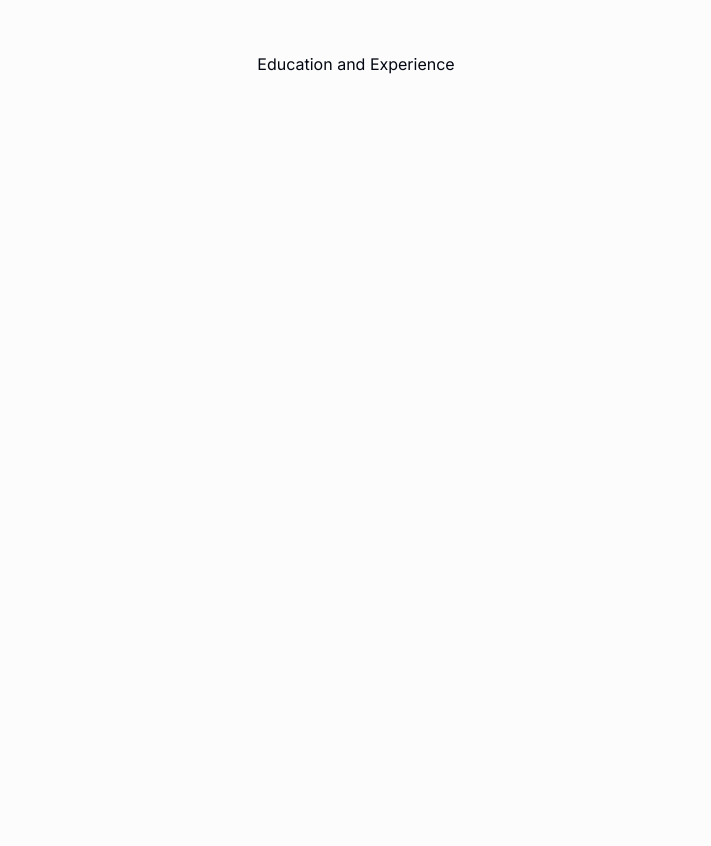
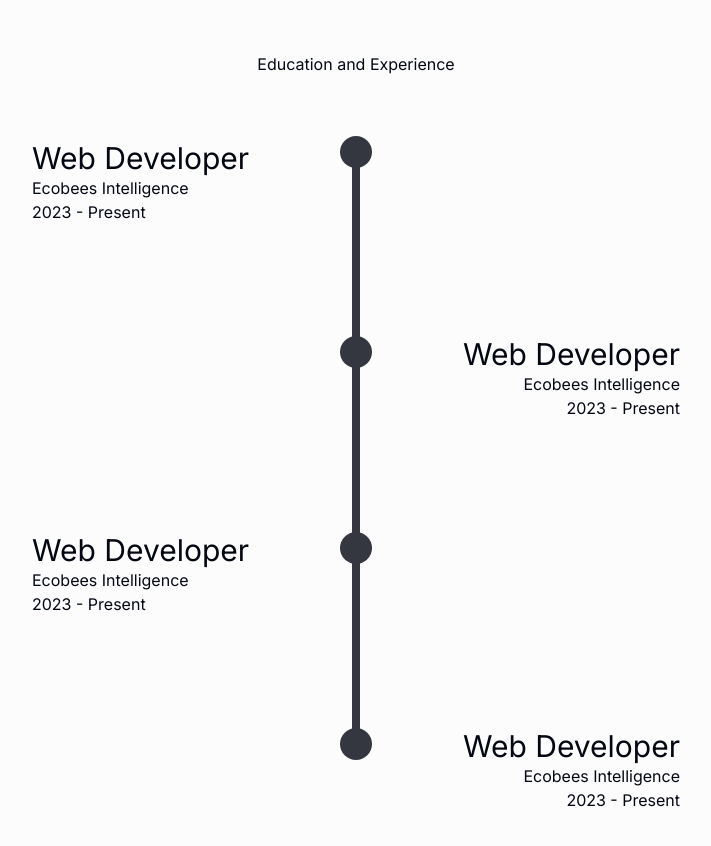
Before and after one commit to ishanghimire11/ishanghimire, a Next.js app: page / in a window 1280 px wide. Shown: the part 820-1666 px from the top of the page, without its empty margins (284-995 px from the left). Before the commit the page ends 1024 px from the top, so only its background shows below. Built offline with nearby package versions, Linux system fonts and the light colour scheme.

Commit message:
fix: timeline issue

```diff
--- a/src/components/Timeline.tsx
+++ b/src/components/Timeline.tsx
@@ -5,7 +5,7 @@
   return (
     <div className="flex flex-col items-center">
       <h1 className="pb-16">Education and Experience</h1>
-      {/* <TimelineContent /> */}
+      <TimelineContent />
     </div>
   );
 };
@@ -34,32 +34,32 @@
   );
 };
 
-// export const TimelineContent = () => {
-//   return (
-//     <div>
-//       {contents.map((content, index) => {
-//         const { title, subtitle, date, isLast, isFirst } = content;
-//         const isEven = index % 2 === 0;
+export const TimelineContent = () => {
+  return (
+    <div>
+      {contents.map((content, index) => {
+        const { title, subtitle, date, isLast, isFirst } = content;
+        const isEven = index % 2 === 0;
 
-//         return (
-//           <div
-//             key={index}
-//             className={`flex content-start ${
-//               isEven ? "flex" : "flex-row-reverse text-right"
-//             }`}
-//           >
-//             <div className={`w-80 px-8 mb-28 ${}`}>
-//               <h3 className="text-3xl">{title}</h3>
-//               <p>{subtitle}</p>
-//               <p>{date}</p>
-//             </div>
-//             {isFirst && <TimelineDotsandLines isFirst={true} />}
-//             {!isFirst && !isLast && <TimelineDotsandLines />}
-//             {isLast && <TimelineDotsandLines isLast={true} />}
-//             <div className="w-80 px-8 mb-28"></div>
-//           </div>
-//         );
-//       })}
-//     </div>
-//   );
-// };
+        return (
+          <div
+            key={index}
+            className={`flex content-start ${
+              isEven ? "flex" : "flex-row-reverse text-right"
+            }`}
+          >
+            <div className={`w-80 px-8 mb-28`}>
+              <h3 className="text-3xl">{title}</h3>
+              <p>{subtitle}</p>
+              <p>{date}</p>
+            </div>
+            {isFirst && <TimelineDotsandLines isFirst={true} />}
+            {!isFirst && !isLast && <TimelineDotsandLines />}
+            {isLast && <TimelineDotsandLines isLast={true} />}
+            <div className="w-80 px-8 mb-28"></div>
+          </div>
+        );
+      })}
+    </div>
+  );
+};
```
